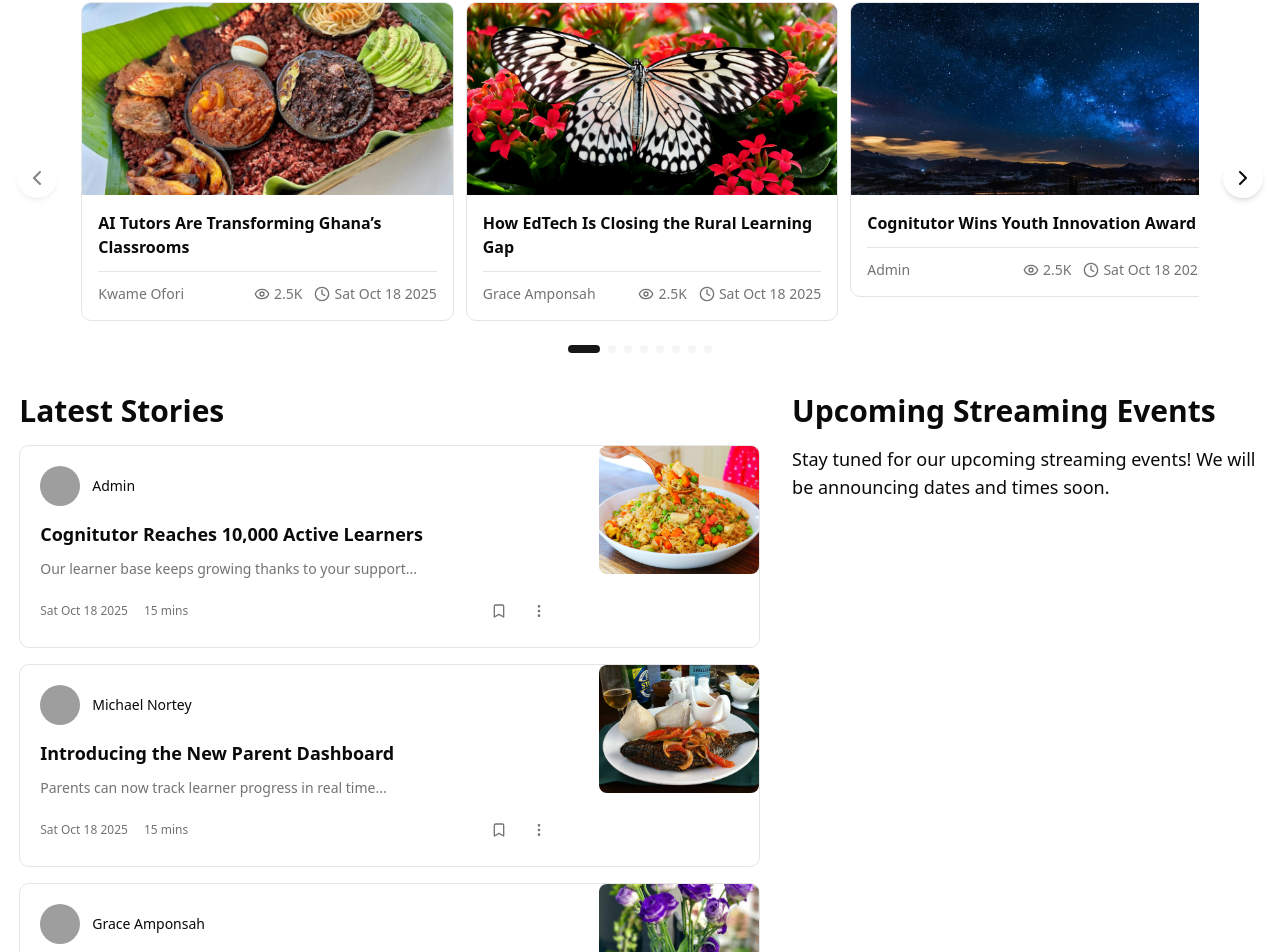
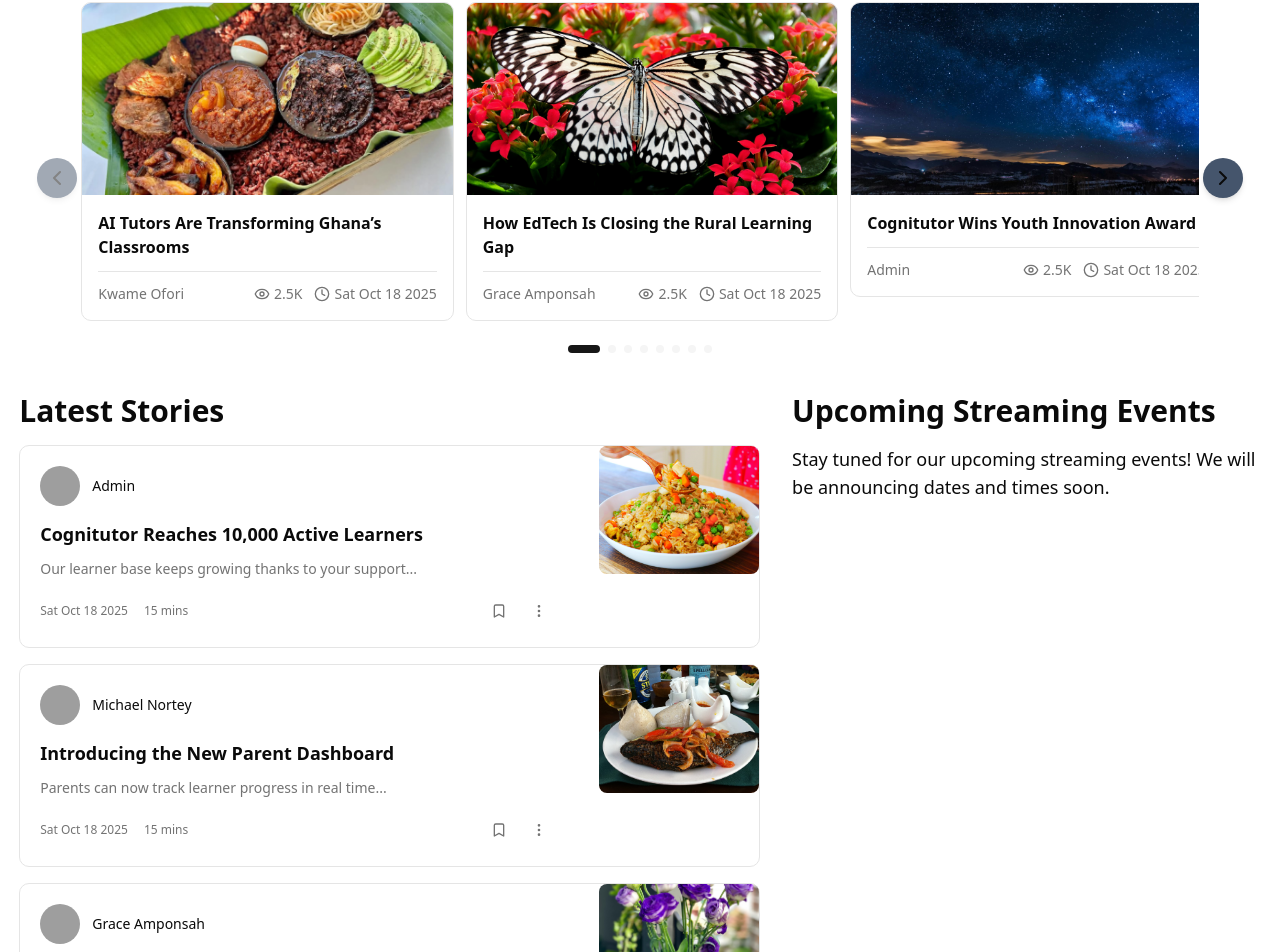
Before and after one commit to Nortey-Micheal/cyberhub, a Next.js app: page / in a window 1280 px wide. Shown: the part 835-1787 px from the top of the page. Built offline with nearby package versions, Linux system fonts and the light colour scheme; grey boxes are pictures that could not be loaded.

Commit message:
fix: adjust button positioning and background color in BlogCarousel for improved accessibility and aesthetics

```diff
--- a/src/app/layout.tsx
+++ b/src/app/layout.tsx
@@ -46,7 +46,7 @@ export default function RootLayout({
             </ul>
           </nav>
         </header>
-        <main className="w-[97vw] max-w-[1300px] mx-auto ">{children}</main>
+        <main className="w-[97vw] max-w-[1300px] mx-auto overflow-hidden ">{children}</main>
       </body>
     </html>
   );
--- a/src/components/blog-carousel.tsx
+++ b/src/components/blog-carousel.tsx
@@ -61,7 +61,7 @@ export function BlogCarousel({ posts }: BlogCarouselProps) {
       <button
         onClick={handlePrev}
         disabled={currentIndex === 0}
-        className="absolute left-0 top-1/2 -translate-y-1/2 -translate-x-16 rounded-full bg-card p-2 text-card-foreground shadow-md transition-all hover:bg-muted disabled:opacity-50 disabled:cursor-not-allowed"
+        className="absolute left-10 md:left-5 top-1/2 -translate-y-1/2 -translate-x-16 rounded-full bg-slate-600 p-2 text-card-foreground shadow-md transition-all hover:bg-muted disabled:opacity-50 disabled:cursor-not-allowed"
         aria-label="Previous slide"
       >
         <ChevronLeft className="h-6 w-6" />
@@ -70,7 +70,7 @@ export function BlogCarousel({ posts }: BlogCarouselProps) {
       <button
         onClick={handleNext}
         disabled={currentIndex === maxIndex}
-        className="absolute right-0 top-1/2 -translate-y-1/2 translate-x-16 rounded-full bg-card p-2 text-card-foreground shadow-md transition-all hover:bg-muted disabled:opacity-50 disabled:cursor-not-allowed"
+        className="absolute right-10 md:right-5 top-1/2 -translate-y-1/2 translate-x-16 rounded-full bg-slate-600 p-2 text-card-foreground shadow-md transition-all hover:bg-muted disabled:opacity-50 disabled:cursor-not-allowed"
         aria-label="Next slide"
       >
         <ChevronRight className="h-6 w-6" />
```
